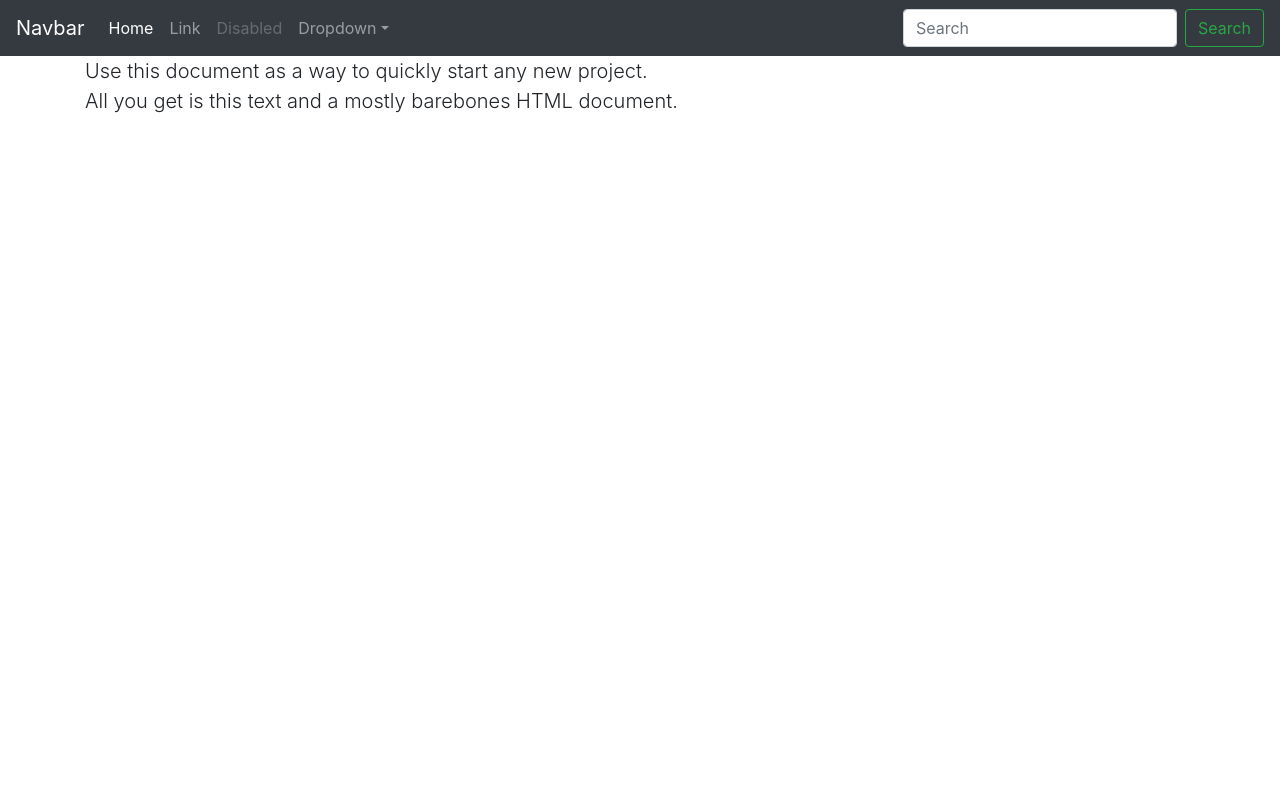
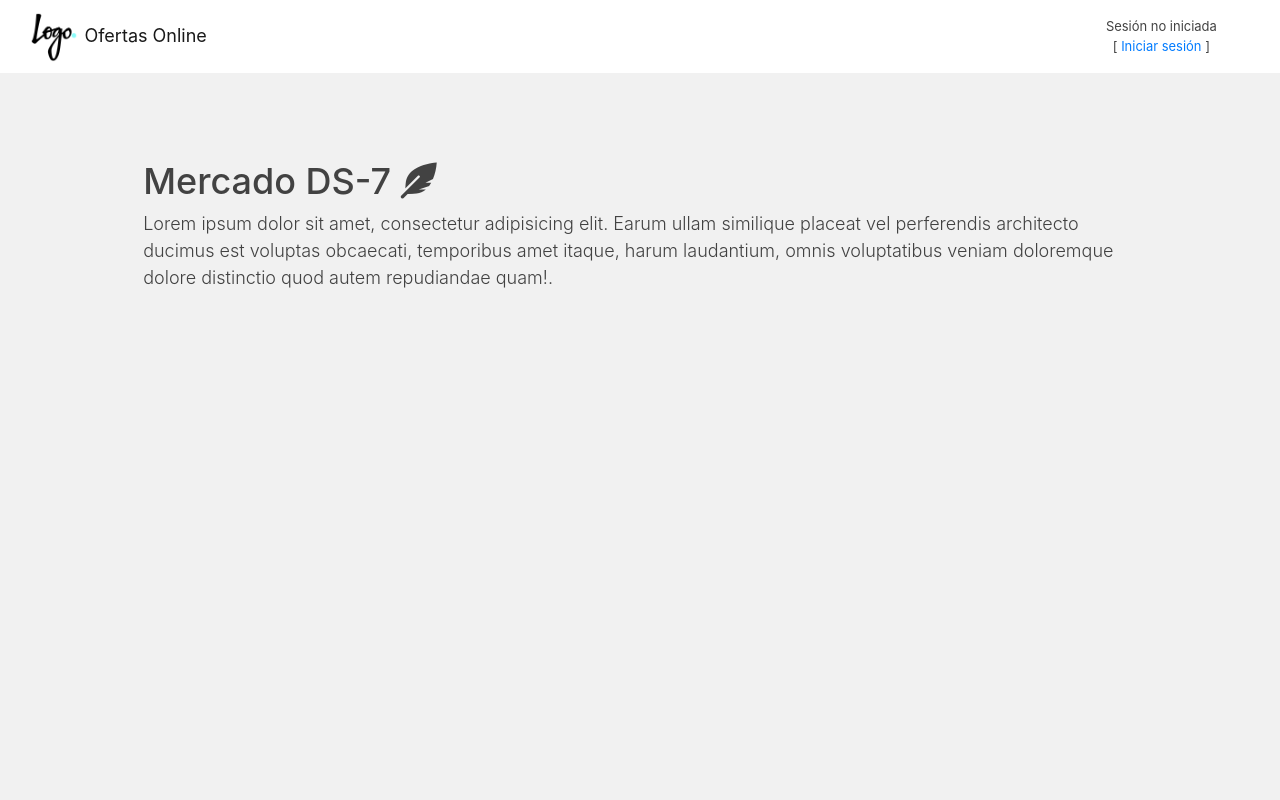
Before and after one commit to AbdielP/Mercado-DS7, a PHP site: page / in a window 1280 px wide. Run offline with PHP 8.4, Linux system fonts and the light colour scheme.

Commit message:
Estructura básica con navbar y login. Iniciando implementación de login

```diff
--- /dev/null
+++ b/css/main.css
@@ -0,0 +1,6 @@
+html, body {
+    height: 100%;
+    background-color:#f1f1f1;
+    color: #424242;
+    font-size: .9rem;
+}
--- /dev/null
+++ b/css/navbar.css
@@ -0,0 +1,3 @@
+.bg-light {
+    background-color: #ffffff!important;
+}
--- a/index.php
+++ b/index.php
@@ -6,46 +6,30 @@
     <title>Distribución Online de Ofertas</title>
     <link rel="stylesheet" href="https://stackpath.bootstrapcdn.com/bootstrap/4.5.2/css/bootstrap.min.css" integrity="sha384-JcKb8q3iqJ61gNV9KGb8thSsNjpSL0n8PARn9HuZOnIxN0hoP+VmmDGMN5t9UJ0Z" crossorigin="anonymous">
     <link rel="stylesheet" href="https://cdnjs.cloudflare.com/ajax/libs/font-awesome/5.15.1/css/all.min.css">
+    <link rel="stylesheet" href="css/main.css">
+    <link rel="stylesheet" href="css/navbar.css">
 </head>
 <body>
-    <nav class="navbar navbar-expand-md navbar-dark bg-dark fixed-top">
-      <a class="navbar-brand" href="#">Navbar</a>
-      <button class="navbar-toggler" type="button" data-toggle="collapse" data-target="#navbarsExampleDefault" aria-controls="navbarsExampleDefault" aria-expanded="false" aria-label="Toggle navigation">
-        <span class="navbar-toggler-icon"></span>
-      </button>
-
-      <div class="collapse navbar-collapse" id="navbarsExampleDefault">
-        <ul class="navbar-nav mr-auto">
-          <li class="nav-item active">
-            <a class="nav-link" href="#">Home <span class="sr-only">(current)</span></a>
-          </li>
-          <li class="nav-item">
-            <a class="nav-link" href="#">Link</a>
-          </li>
-          <li class="nav-item">
-            <a class="nav-link disabled" href="#">Disabled</a>
-          </li>
-          <li class="nav-item dropdown">
-            <a class="nav-link dropdown-toggle" href="http://example.com" id="dropdown01" data-toggle="dropdown" aria-haspopup="true" aria-expanded="false">Dropdown</a>
-            <div class="dropdown-menu" aria-labelledby="dropdown01">
-              <a class="dropdown-item" href="#">Action</a>
-              <a class="dropdown-item" href="#">Another action</a>
-              <a class="dropdown-item" href="#">Something else here</a>
-            </div>
-          </li>
-        </ul>
-        <form class="form-inline my-2 my-lg-0">
-          <input class="form-control mr-sm-2" type="text" placeholder="Search" aria-label="Search">
-          <button class="btn btn-outline-success my-2 my-sm-0" type="submit">Search</button>
-        </form>
+    <nav class="navbar navbar-expand-md navbar-light bg-light">
+      <div class="col-md-10">
+        <a class="navbar-brand" href="#">
+          <img src="assets/img/logo.png" width="50" height="50" alt=""> Ofertas Online
+        </a>
+      </div>
+      <div class="col-md-2">
+        <p align="center" class="m-0">Sesión no iniciada</p>
+        <p align="center" class="m-0">[ <a href='login.php' TARGET='_top'>Iniciar sesión</a> ]</p>
       </div>
     </nav>
 
     <main role="main" class="container">
 
-      <div class="starter-template">
-        <h1>Bootstrap starter template</h1>
-        <p class="lead">Use this document as a way to quickly start any new project.<br> All you get is this text and a mostly barebones HTML document.</p>
+      <div class="container mt-5 mb-5 p-5">
+        <div class="col-md-12">
+          <h1>Mercado DS-7 <i class="fas fa-feather-alt"></i></h1>
+          <p class="lead">Lorem ipsum dolor sit amet, consectetur adipisicing elit. Earum ullam similique placeat vel perferendis architecto ducimus est voluptas obcaecati,
+            temporibus amet itaque, harum laudantium, omnis voluptatibus veniam doloremque dolore distinctio quod autem repudiandae quam!.</p>
+        </div>
       </div>
 
     </main>
```
Also changed, not shown: login.php (added, +11 -0 lines), assets/img/logo.png (added).
